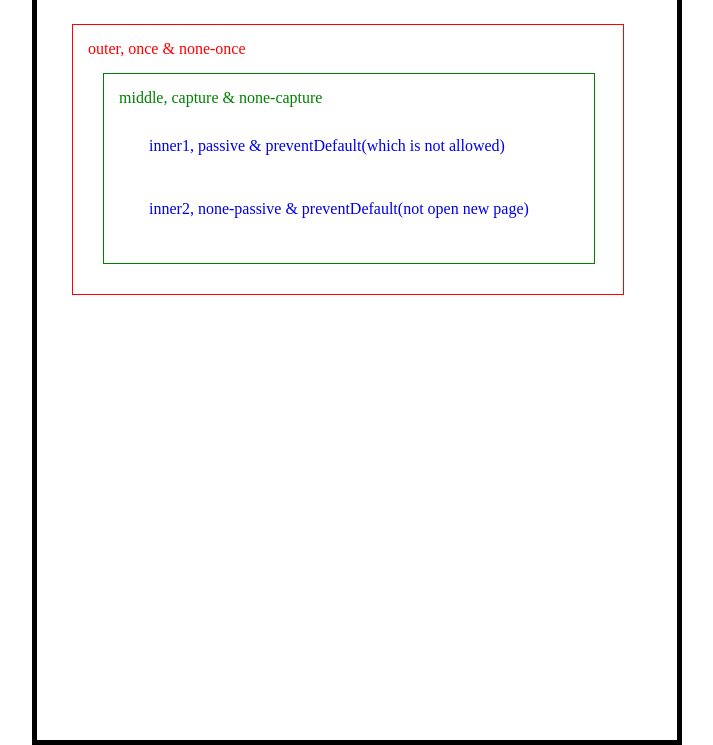
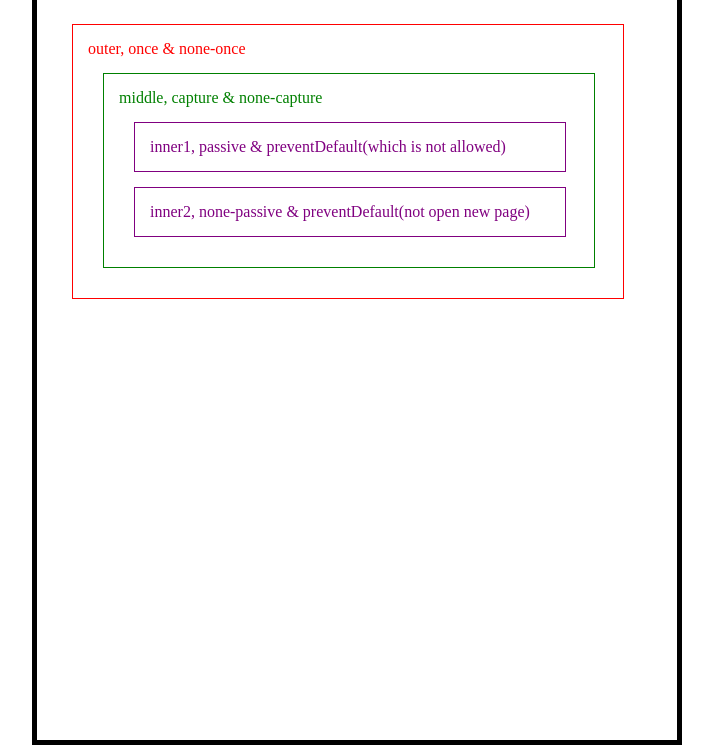
Before and after one commit to nital-patel/web-test-addEventlistener, a plain HTML site: page index.html in a window 1280 px wide. Shown: the part 55-800 px from the top of the page, without its empty margins (283-996 px from the left). Drawn offline with Linux system fonts and the light colour scheme.

Commit message:
Setup all style

```diff
--- a/styles/style.css
+++ b/styles/style.css
@@ -16,7 +16,7 @@ h1 {
     padding: 15px;
     margin: 15px;
     text-decoration: none;
-
+    cursor: pointer;
 }
 .outer {
     border:1px solid red;
@@ -28,3 +28,8 @@ h1 {
     color:green;
     width:460px;
 }
+.inner1, .inner2{
+    border:1px solid purple;
+    color:purple;
+    width:400px;
+}
```
